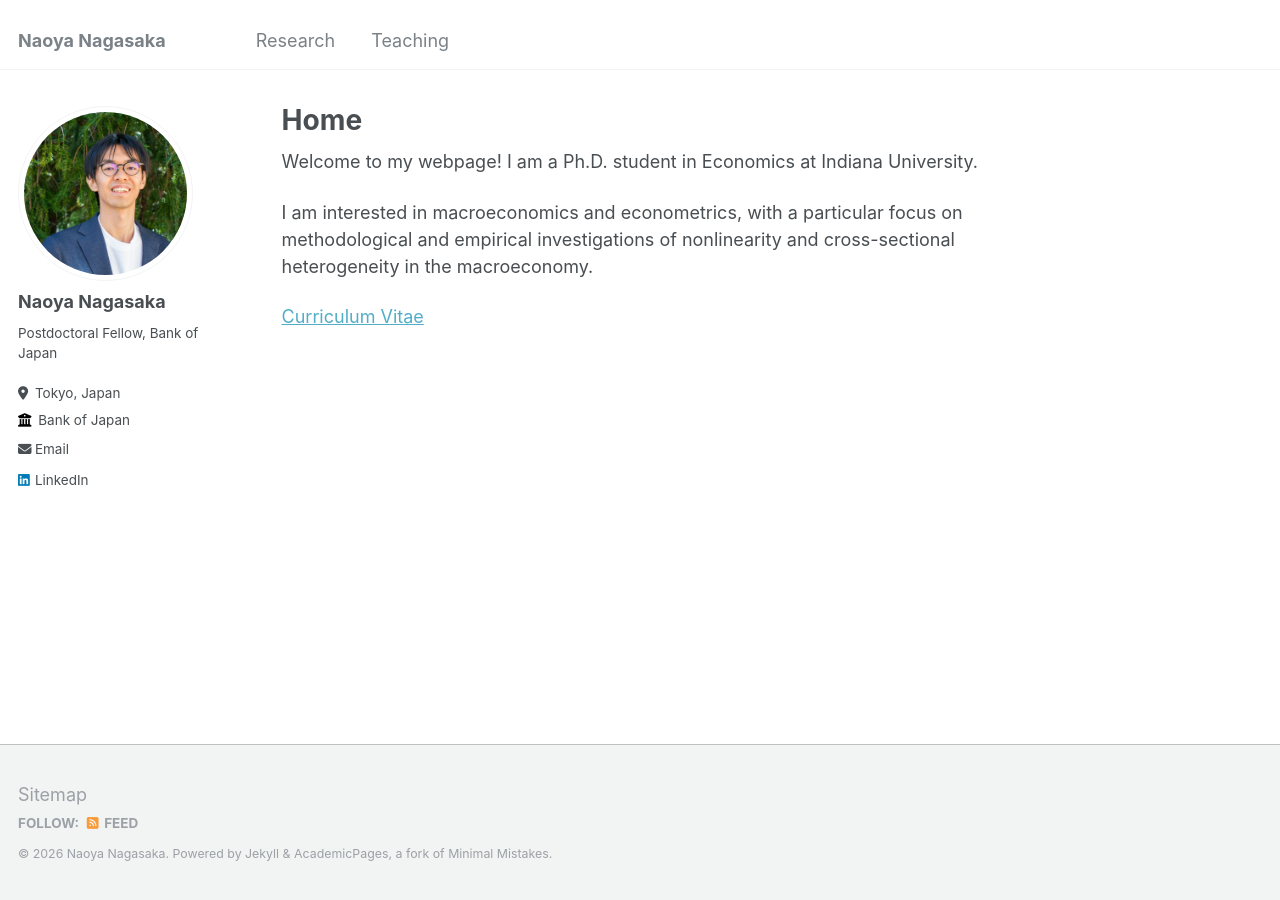
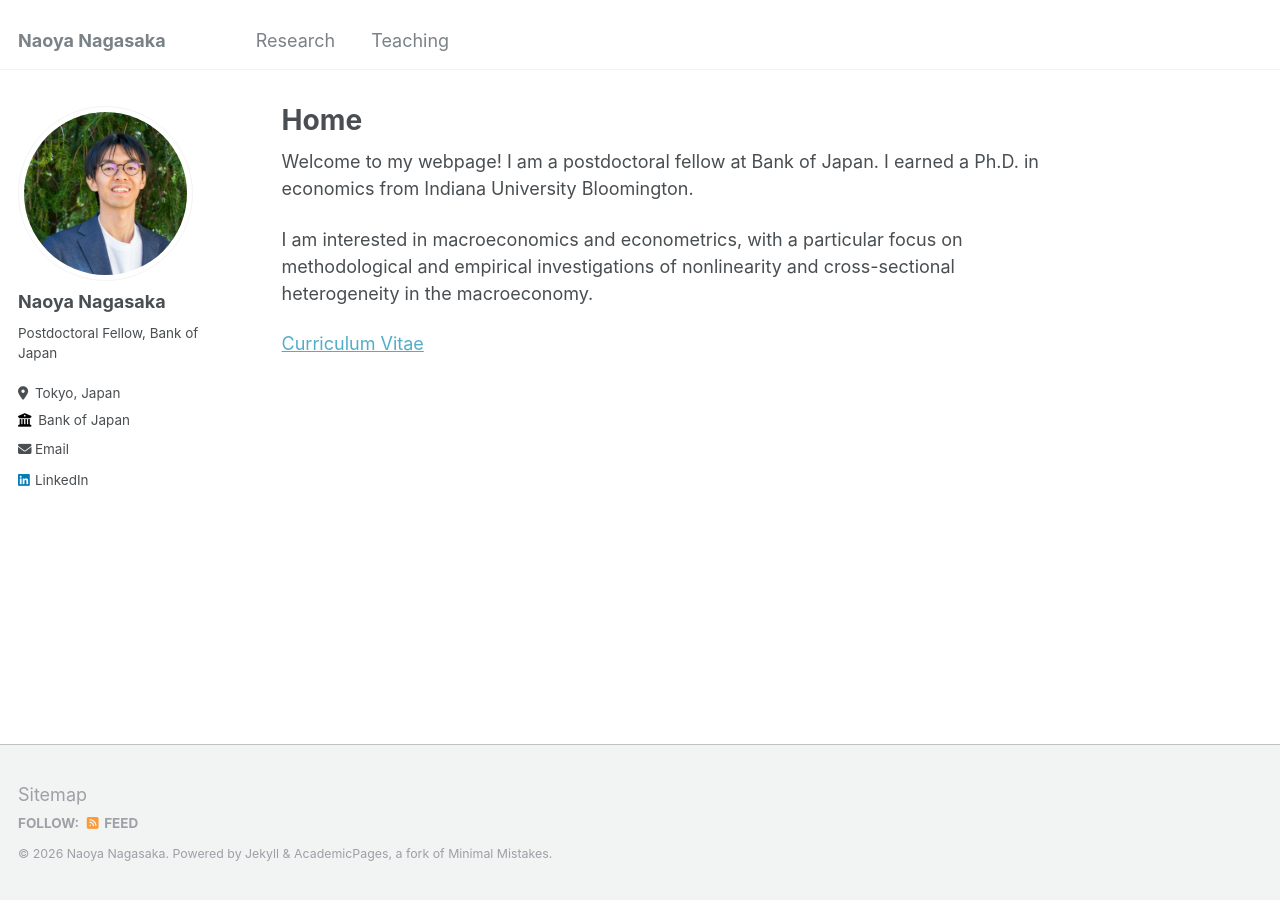
Before and after one commit to naonagas/naonagas.github.io, a Jekyll site: the page built from _pages/about.md, in a window 1280 px wide. Built offline with Jekyll 4.4.1, drawn with Linux system fonts in a browser that asks for light colours.

Commit message:
Update about.md

```diff
--- a/_pages/about.md
+++ b/_pages/about.md
@@ -7,7 +7,7 @@ redirect_from:
   - /about.html
 ---
 
-Welcome to my webpage! I am a Ph.D. student in Economics at Indiana University.
+Welcome to my webpage! I am a postdoctoral fellow at Bank of Japan. I earned a Ph.D. in economics from Indiana University Bloomington.
 
 I am interested in macroeconomics and econometrics, with a particular focus on methodological and empirical investigations of nonlinearity and cross-sectional heterogeneity in the macroeconomy.
 
```
